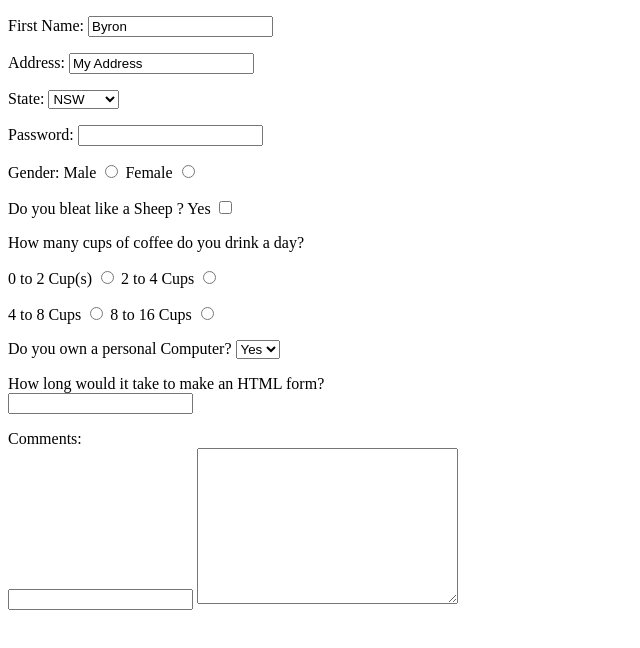
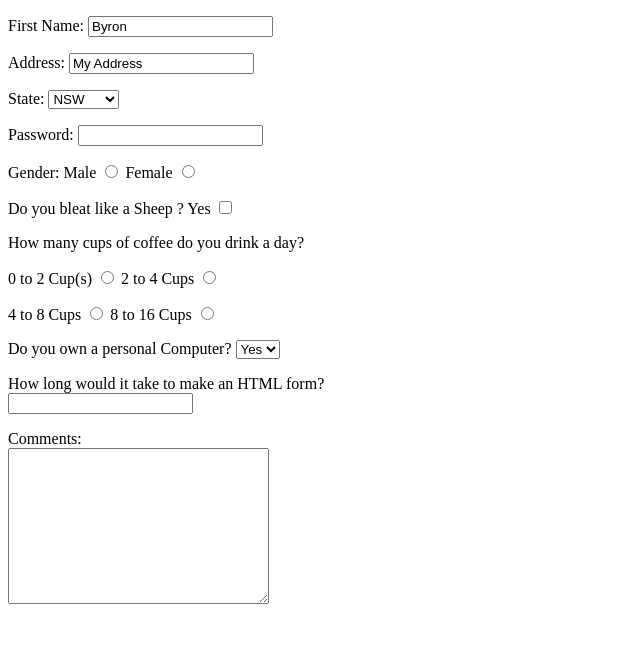
Before and after one commit to temilola110/html.form, a plain HTML site: page index.html in a window 1280 px wide. Shown: the whole page, without its empty margins (0-640 px from the left). Drawn offline with Linux system fonts and the light colour scheme.

Commit message:
index.html

```diff
--- a/index.html
+++ b/index.html
@@ -89,7 +89,6 @@
     <p>
         <div>
             <label for="comments"> Comments:</label> <br>
-            <input type="text"  id="comments">
             <textarea name="" id="" cols="30" rows="10"></textarea>
 
         </div>
```
